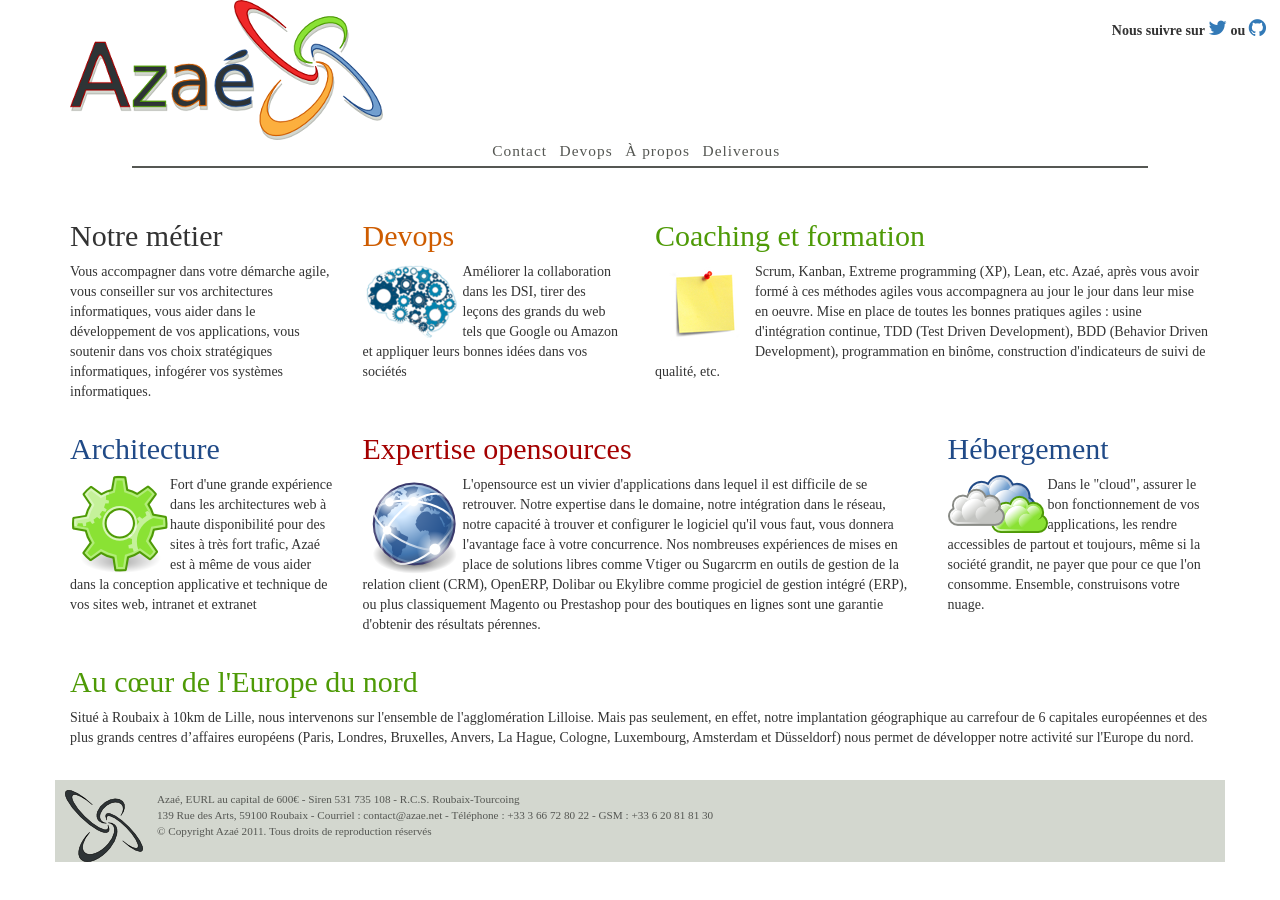
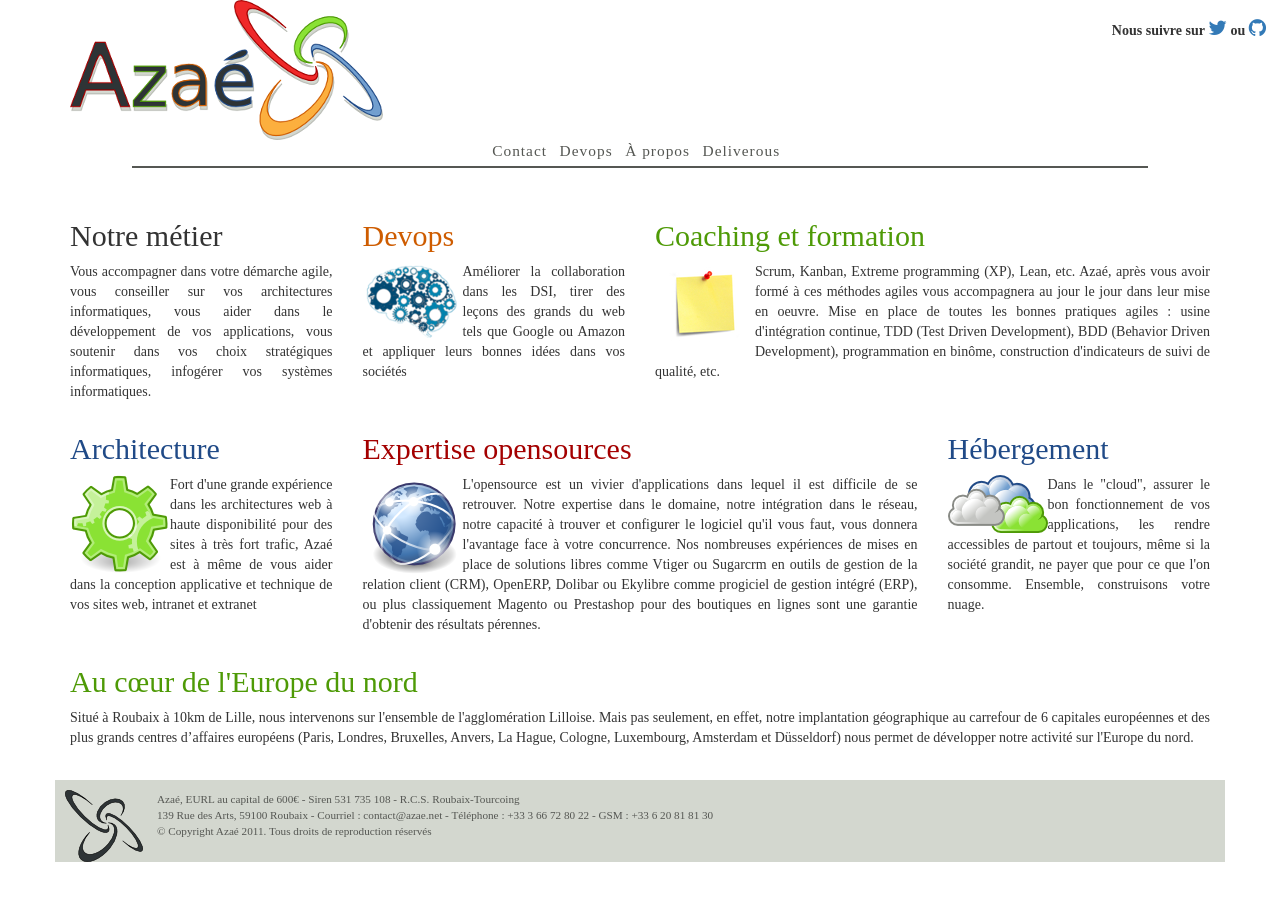
Before and after one commit to coachBZH/azae.net, a Jekyll site: the page built from index.html, in a window 1280 px wide. Built offline with Jekyll 4.4.1, drawn with Linux system fonts in a browser that asks for light colours; nearby versions of some CDN libraries; some web fonts are replaced.

Commit message:
test-justify

```diff
--- a/css/style.css
+++ b/css/style.css
@@ -103,32 +103,11 @@ body {
   font-family: 'Linux Biolinum';
 }
 
-#flash {
-  cursor: pointer;
-  vertical-align: middle;
-  font-weight: normal;
-  position: fixed;
-  top: 1%;
-  right: 10%;
-  bottom: auto;
-  left: 10%;
-  opacity: 0.9;
+.text-justify {
+  -moz-hyphens: auto;
+  text-align: justify;
+  word-wrap: break-word;
 }
-
-.notice {
-	border: solid 1px #4e9a06;
-  background-color: #8ae234;
-  text-align: left;
-  color: #000;
-  padding: 0.2em;
-}
-
-
-/*------------------------------------*\
-	TYPE
-\*------------------------------------*/
-
-
 
 /*------------------------------------*\
 	IMAGES
--- a/index.html
+++ b/index.html
@@ -5,11 +5,13 @@ layout: default
   <div class="row">
     <div class="col-md-3">
       <h2>Notre métier</h2>
-      <p>Vous accompagner dans votre démarche agile, vous conseiller sur vos architectures informatiques, vous aider dans le développement de vos applications, vous soutenir dans vos choix stratégiques informatiques, infogérer vos systèmes informatiques.</p>
+      <p class="text-justify">
+        Vous accompagner dans votre démarche agile, vous conseiller sur vos architectures informatiques, vous aider dans le développement de vos applications, vous soutenir dans vos choix stratégiques informatiques, infogérer vos systèmes informatiques.
+      </p>
     </div>
     <div class="col-md-3">
       <h2 class='orange'><a class='orange' href='/devops'>Devops</a></h2>
-      <p>
+      <p class="text-justify">
         <a href='/devops'>
           <img alt='logo devops' class='pull-left' src='/img/devops.png'>
         </a>
@@ -18,7 +20,7 @@ layout: default
     </div>
     <div class="col-md-6">
       <h2 class='chameleon'>Coaching et formation</h2>
-      <p>
+      <p class="text-justify">
         <img alt='icon agile' class='pull-left' src='/img/agile.jpg'>
         Scrum, Kanban, Extreme programming (XP), Lean, etc. Azaé, après vous avoir formé à ces méthodes agiles vous accompagnera au jour le jour dans leur mise en oeuvre. Mise en place de toutes les bonnes pratiques agiles : usine d'intégration continue, TDD (Test Driven Development), BDD (Behavior Driven Development), programmation en binôme, construction d'indicateurs de suivi de qualité, etc.
       </p>
@@ -27,14 +29,14 @@ layout: default
   <div class="row">
     <div class="col-md-3">
       <h2 class='skyBlue'>Architecture</h2>
-      <p>
+      <p class="text-justify">
         <img alt='icon Architecture' class='pull-left' src='/img/archi.png'>
         Fort d'une grande expérience dans les architectures web à haute disponibilité pour des sites à très fort trafic, Azaé est à même de vous aider dans la conception applicative et technique de vos sites web, intranet et extranet
       </p>
     </div>
     <div class="col-md-6">
       <h2 class='scarletRed'>Expertise opensources</h2>
-      <p>
+      <p class="text-justify">
         <img alt='icon opensources' class='pull-left' src='/img/libre.png'>
         L'opensource est un vivier d'applications dans lequel il est difficile de se retrouver. Notre expertise dans le domaine, notre intégration dans le réseau, notre capacité à trouver et configurer le logiciel qu'il vous faut, vous donnera l'avantage face à votre concurrence.
         Nos nombreuses expériences de mises en place de solutions libres comme Vtiger ou Sugarcrm en outils de gestion de la relation client (CRM), OpenERP, Dolibar ou Ekylibre comme progiciel de gestion intégré (ERP), ou plus classiquement Magento ou Prestashop pour des boutiques en lignes sont une garantie d'obtenir des résultats pérennes.
@@ -42,7 +44,7 @@ layout: default
     </div>
     <div class="col-md-3">
       <h2 class='skyBlue'>Hébergement</h2>
-      <p>
+      <p class="text-justify">
         <img alt='icon Hébergement' class='pull-left' src='/img/cloud.png'>
         Dans le "cloud", assurer le bon fonctionnement de vos applications, les rendre accessibles de partout et toujours, même si la société grandit, ne payer que pour ce que l'on consomme. Ensemble, construisons votre nuage.
       </p>
@@ -51,7 +53,7 @@ layout: default
   <div class="row">
     <div class="col-md-12">
       <h2 class='chameleon'>Au cœur de l'Europe du nord</h2>
-      <p>
+      <p class="text-justify">
         Situé à Roubaix à 10km de Lille, nous intervenons sur l'ensemble de l'agglomération Lilloise. Mais pas seulement, en effet, notre implantation géographique au carrefour de 6 capitales européennes et des plus grands centres d’affaires européens (Paris, Londres, Bruxelles, Anvers, La Hague, Cologne, Luxembourg, Amsterdam et Düsseldorf) nous permet de développer notre activité sur l'Europe du nord.
       </p>
     </div>
```
Also changed, not shown: apropos.html (+4 -4 lines).
